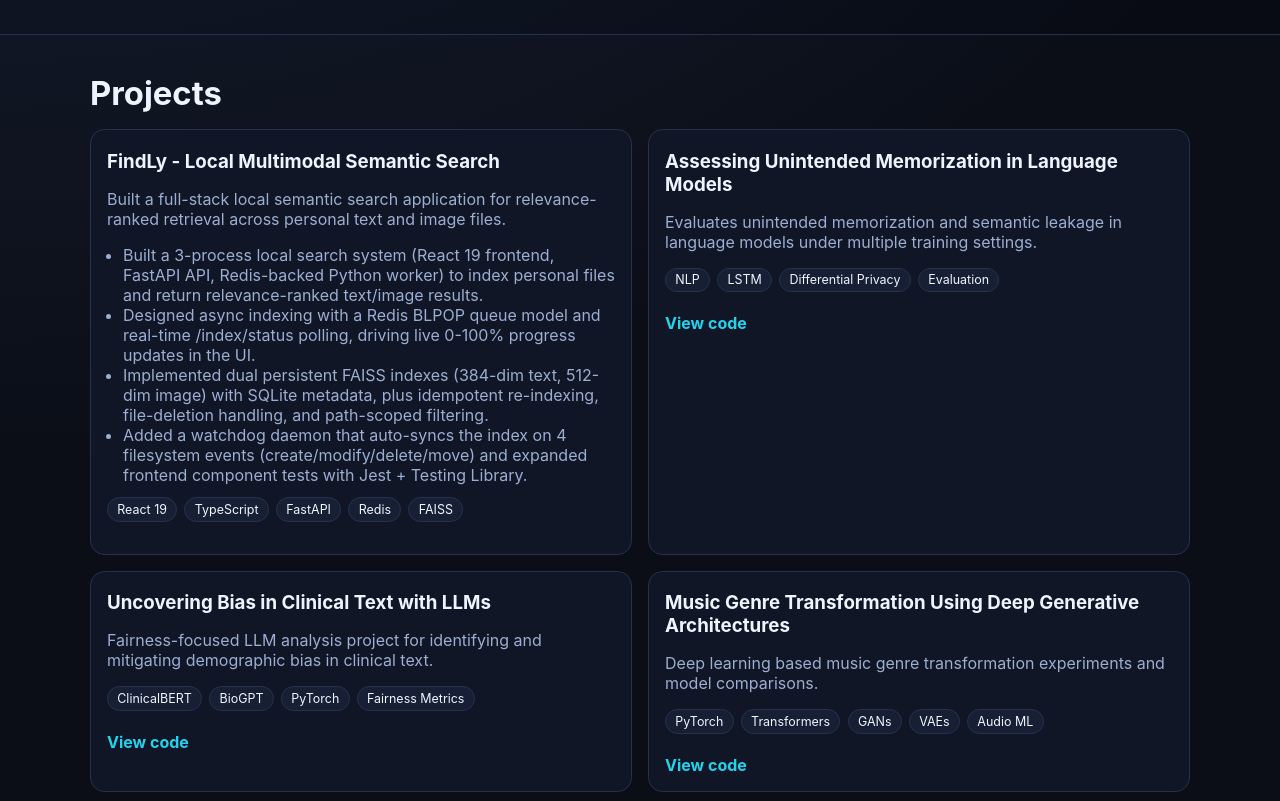
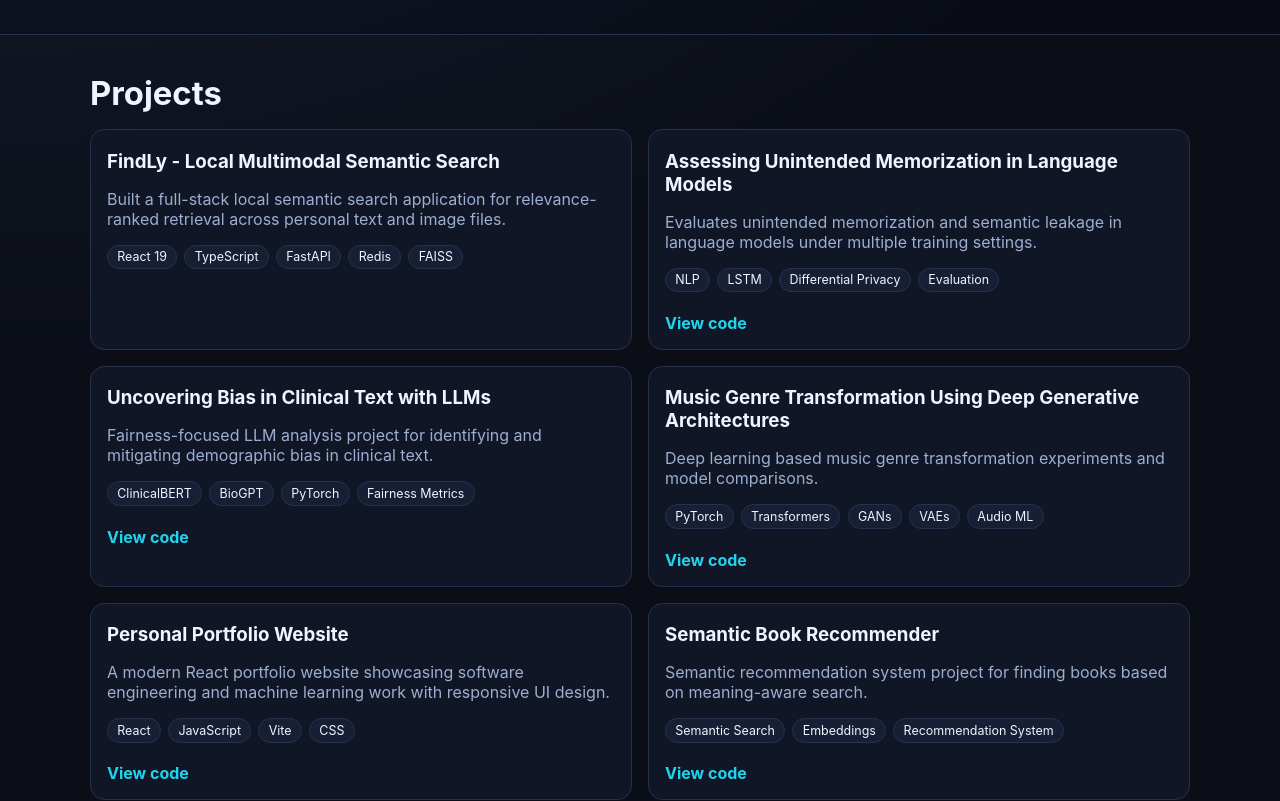
Before and after one commit to shreyasethi23/shreya-portfolio, a React (Vite) app: page / in a window 1280 px wide. Shown: the part 1180-1981 px from the top of the page. Built offline with nearby package versions, Linux system fonts and the light colour scheme.

Commit message:
Simplify FindLy card to summary-only format.
Remove FindLy bullet points and project bullet rendering so the card uses the same single-line description style as other projects.

Made-with: Cursor

```diff
--- a/src/App.jsx
+++ b/src/App.jsx
@@ -35,12 +35,6 @@ const projects = [
     title: 'FindLy - Local Multimodal Semantic Search',
     summary:
       'Built a full-stack local semantic search application for relevance-ranked retrieval across personal text and image files.',
-    bullets: [
-      'Built a 3-process local search system (React 19 frontend, FastAPI API, Redis-backed Python worker) to index personal files and return relevance-ranked text/image results.',
-      'Designed async indexing with a Redis BLPOP queue model and real-time /index/status polling, driving live 0-100% progress updates in the UI.',
-      'Implemented dual persistent FAISS indexes (384-dim text, 512-dim image) with SQLite metadata, plus idempotent re-indexing, file-deletion handling, and path-scoped filtering.',
-      'Added a watchdog daemon that auto-syncs the index on 4 filesystem events (create/modify/delete/move) and expanded frontend component tests with Jest + Testing Library.',
-    ],
     tech: ['React 19', 'TypeScript', 'FastAPI', 'Redis', 'FAISS'],
   },
   {
@@ -257,13 +251,6 @@ function App() {
                 <article key={project.title} className="card project">
                   <h3>{project.title}</h3>
                   <p>{project.summary}</p>
-                  {project.bullets ? (
-                    <ul>
-                      {project.bullets.map((bullet) => (
-                        <li key={bullet}>{bullet}</li>
-                      ))}
-                    </ul>
-                  ) : null}
                   <div className="chips">
                     {project.tech.map((tech) => (
                       <span key={tech}>{tech}</span>
```
